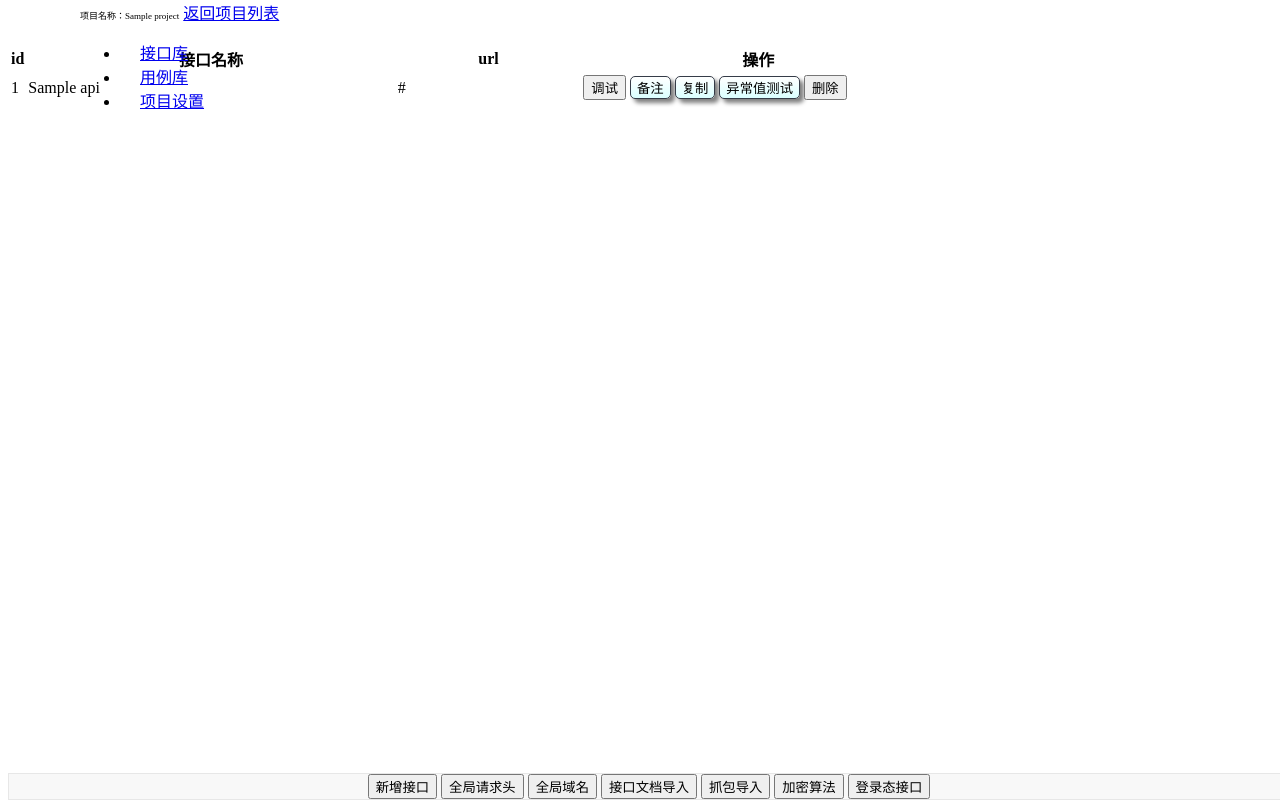
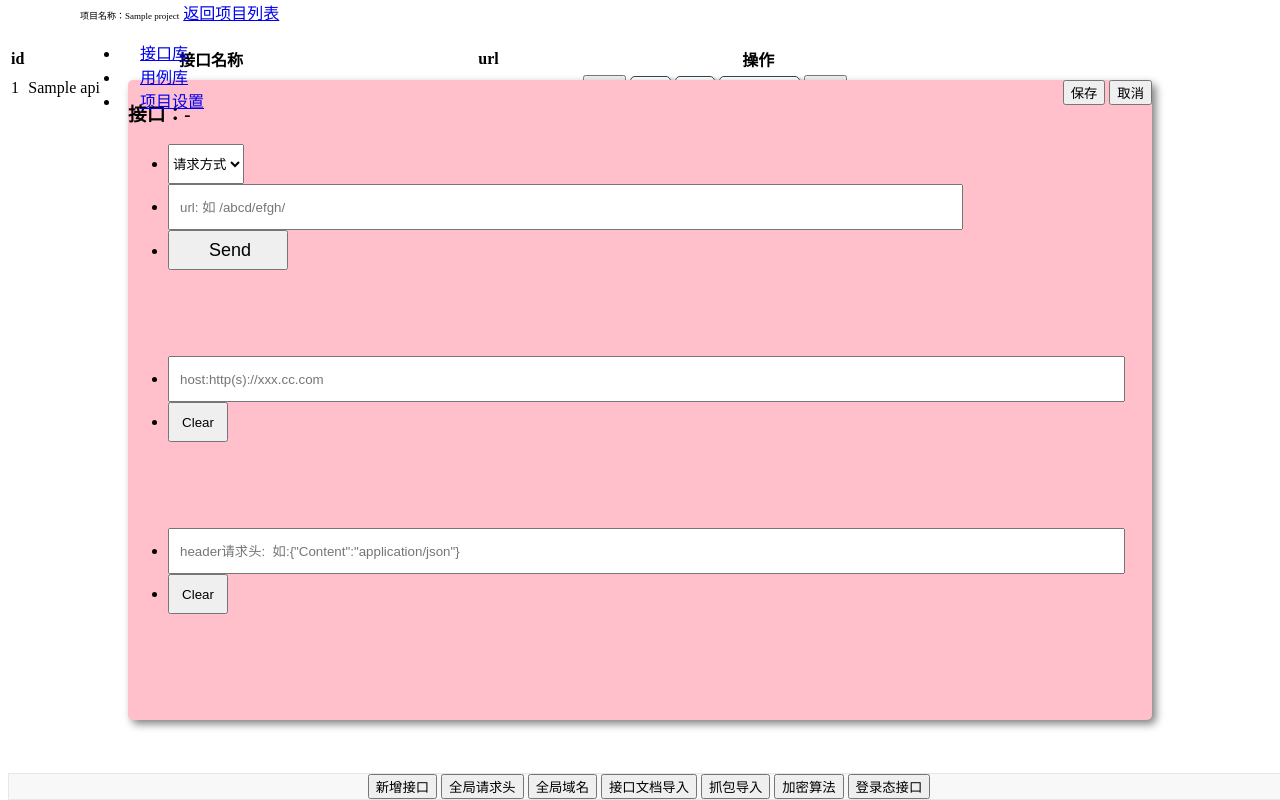
Before and after one commit to Mahumd/APITestPlatform, a Django app: template apitest/MyApp/templates/P_apis.html in a window 1280 px wide. Run offline with Django 3.2, Linux system fonts and the light colour scheme; the template is opened without the code that fills it: most values are stand-ins (such as "Sample title", 1, 10 or a date in 2020).

Commit message:
接口调试模块前端样式开发完成

```diff
--- a/apitest/MyApp/templates/P_apis.html
+++ b/apitest/MyApp/templates/P_apis.html
@@ -120,6 +120,55 @@
     <button style="width: 49.3%;height: 20%" onclick="cancel_bz()">取消</button>
 </div>
 
+{#调试弹窗及函数#}
+<div id="ts" style="width: 80%;height: 80%;background-color: pink;position: fixed;left: 10%;top: 10%;border-radius: 5px;box-shadow: 4px 4px 8px grey">
+    <div class="btn-group" style="float: right">
+        <button type="button" class="btn btn-success">保存</button>
+        <button type="button" class="btn btn-danger">取消</button>
+    </div>
+
+    <h3>接口：<small></small>-<small></small></h3>
+
+    <ul class="navbar-nav" style="width: 98%">
+        <li>
+            <select class="form-control" style="height: 40px">
+                <option value="none">请求方式</option>
+                <option value="POST">POST</option>
+                <option value="GET">GET</option>
+                <option value="PUT">PUT</option>
+                <option value="DELETE">DELETE</option>
+            </select>
+        </li>
+        <li style="width: -webkit-calc(100% - 225px)">
+            <input type="text" style="width: 100%;height: 40px;padding-left: 10px;" placeholder='url: 如 /abcd/efgh/' value="">
+        </li>
+        <li>
+            <button class="btn btn-default" type="button" style="height: 40px;width: 120px;padding-left: 10px"><span style="font-size: large">Send</span></button>
+        </li>
+    </ul>
+    <br><br><br>
+
+    <ul class="navbar-nav" style="width: 98%">
+        <li style="width: -webkit-calc(100% - 63px)">
+            <input type="text" style="height: 40px;width: 100%;padding-left: 10px" placeholder="host:http(s)://xxx.cc.com">
+        </li>
+        <li>
+            <button type="button" class="btn btn-default" style="height: 40px;width: 60px"><span>Clear</span></button>
+        </li>
+    </ul>
+
+    <br><br><br>
+    <ul class="navbar-nav" style="width: 98%">
+        <li style="width: -webkit-calc(100% - 63px)">
+            <input type="text" style="height: 40px;width: 100%;padding-left: 10px" placeholder='header请求头:  如:{"Content":"application/json"}'>
+        </li>
+        <li>
+            <button type="button" class="btn btn-default" style="height: 40px;width: 60px"><span>Clear</span></button>
+        </li>
+    </ul>
+
+</div>
+
 
 </body>
 </html>
```
